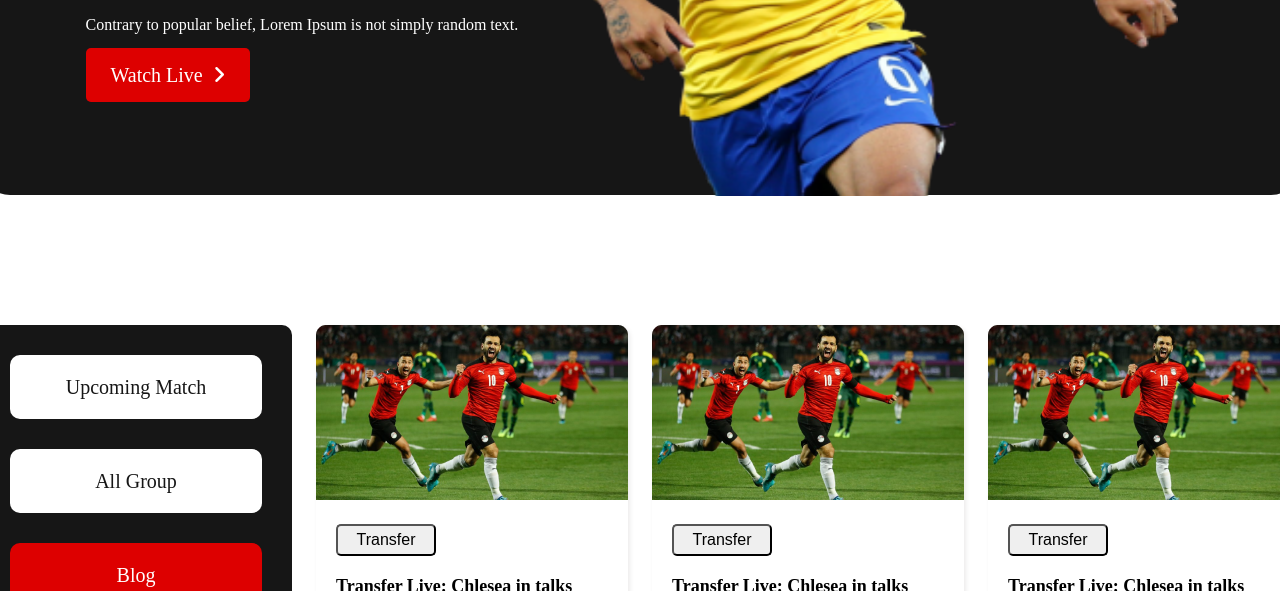
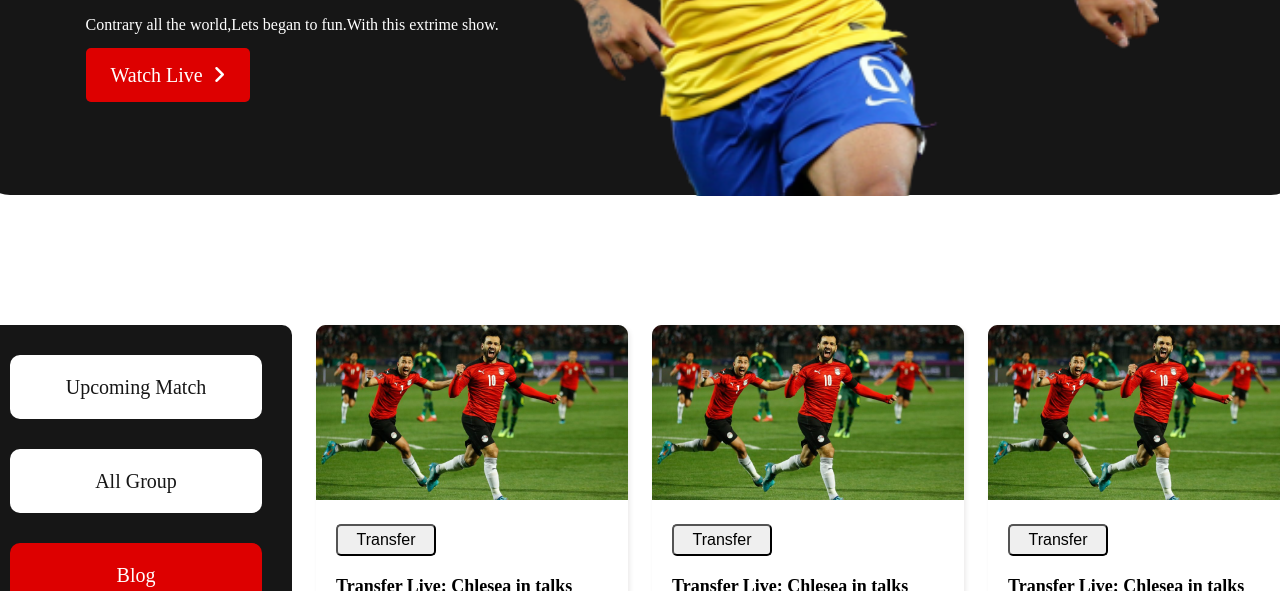
Before and after one commit to maruf11604/world-cup-website, a plain HTML site: page index.html in a window 1280 px wide. Shown: the part 509-1100 px from the top of the page. Drawn offline with Linux system fonts and the light colour scheme.

Commit message:
lorem modify

```diff
--- a/index.html
+++ b/index.html
@@ -22,8 +22,7 @@
                         <h1 class="banner-title">show on the</h1>
                         <h1 class="banner-title">earth</h1>
                         <p class="banner-para">
-                            Contrary to popular belief, Lorem Ipsum is not simply
-                            random text.
+                            Contrary all the world,Lets began to fun.With this extrime show.
 
                         </p>
                         <a href="" class="watch-button">Watch Live<i class="fa-solid fa-angle-right"></i></a>
```
